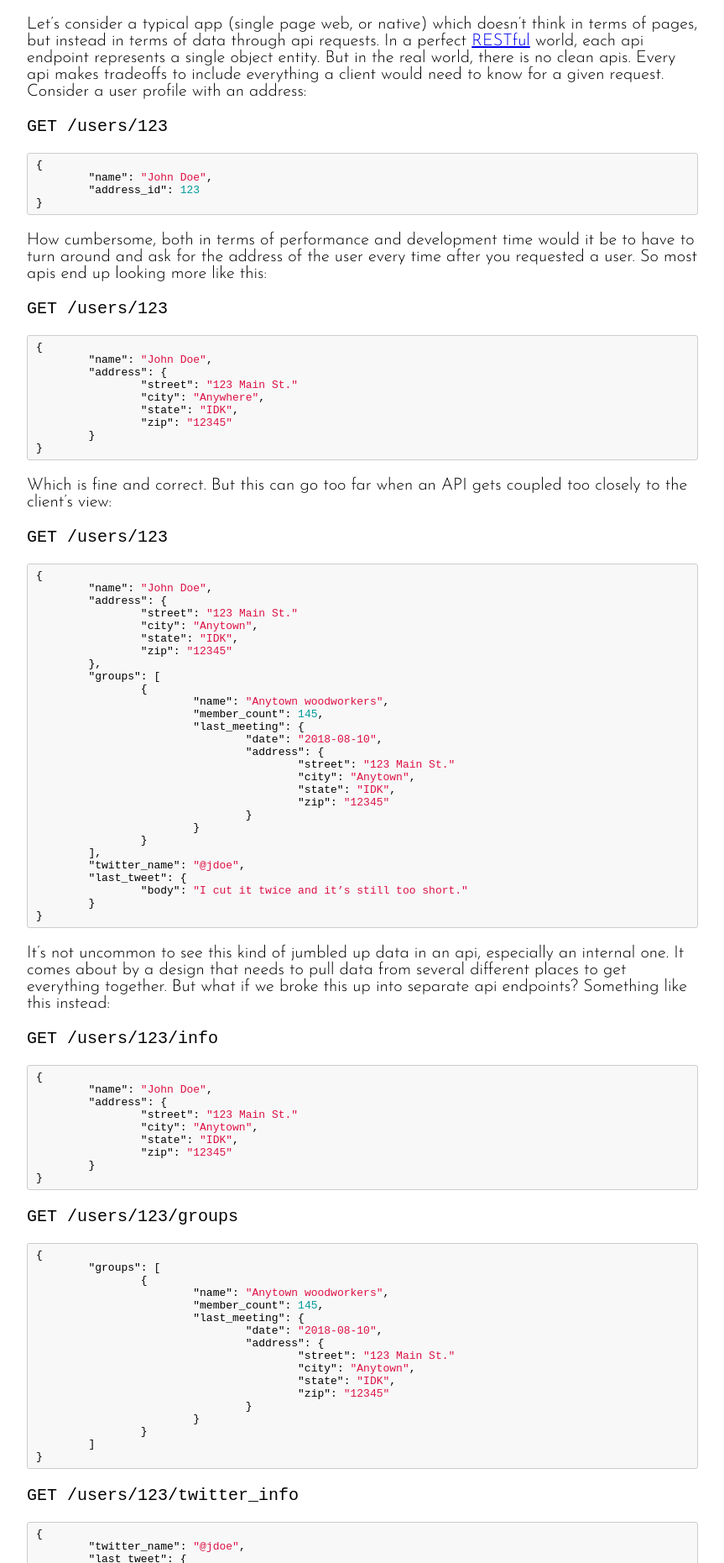
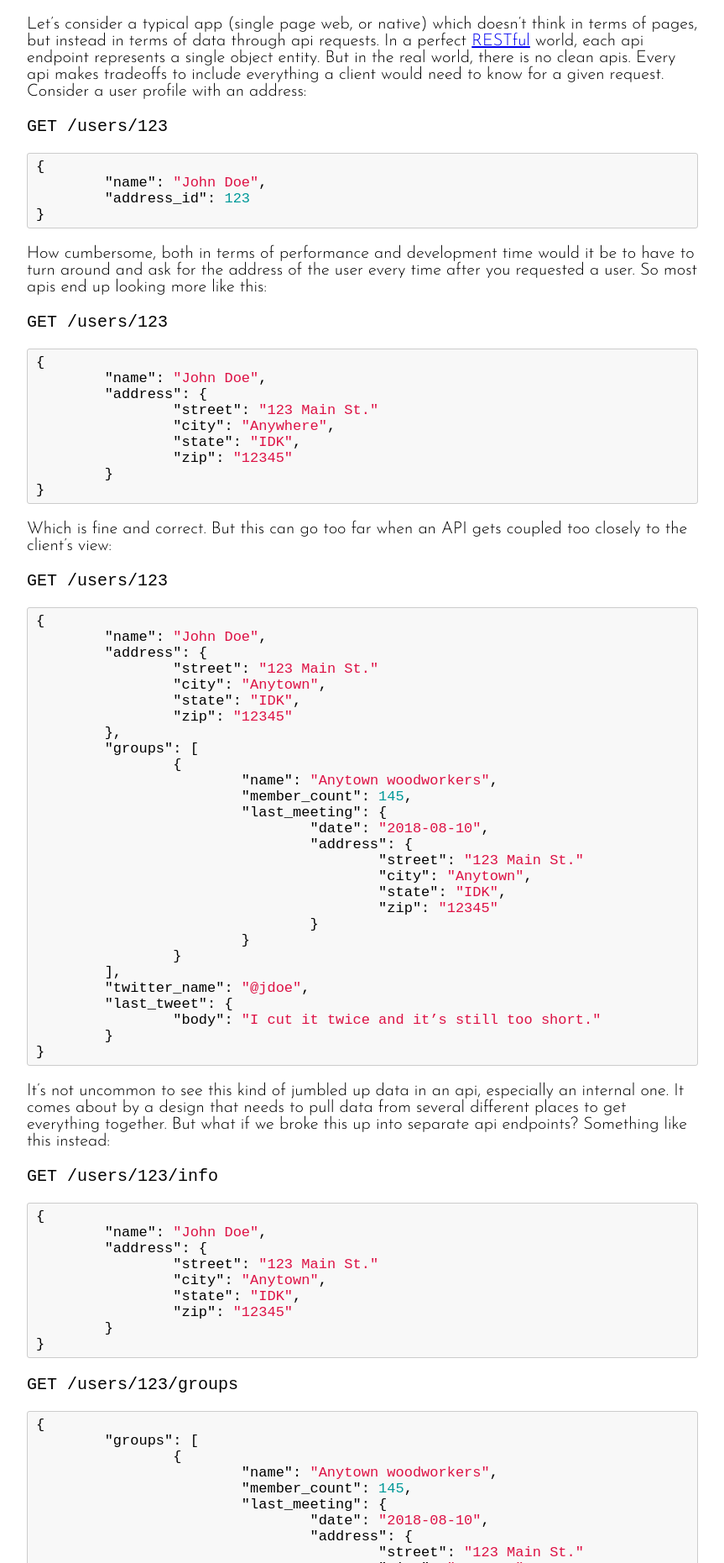
Before and after one commit to davbeck/davbeck.github.io, a Jekyll site: the page built from _posts/2018-08-10-api-breakup.md, in a window 1280 px wide. Shown: the part 784-2645 px from the top of the page at 84% size, without its empty margins (208-1071 px from the left). Built offline with Jekyll 4.4.1, drawn with Linux system fonts in a browser that asks for light colours.

Commit message:
Tweak blog styling

```diff
--- a/assets/main.scss
+++ b/assets/main.scss
@@ -207,16 +207,17 @@
 	display: block;
 	margin-left: 50px;
 	padding: 10px;
-	background: rgba(0,0,0,0.1);
-	border: 1px solid rgba(0,0,0,0.3);
-	border-radius: 5px;
-	color: rgba(0,0,0,0.7);
+	background: rgba(128, 0, 0, 0.05);
+  border: 3px solid rgba(80, 0, 0, 0.3);
+  border-left: 0;
+  border-right: 0;
+	color: rgba(0,0,0,0.6);
 }
 
 
 
 // https://github.com/aahan/pygments-github-style/blob/master/jekyll-github.css
-.highlight pre { overflow-x: scroll; }
+.highlight pre { overflow-x: scroll; font-size: 17px; }
 .highlight pre, pre, .highlight .hll { background-color: #f8f8f8; border: 1px solid #ccc; padding: 6px 10px; border-radius: 3px; }
 .highlight .c { color: #999988; font-style: italic; }
 .highlight .err { color: #a61717; background-color: #e3d2d2; }
```
